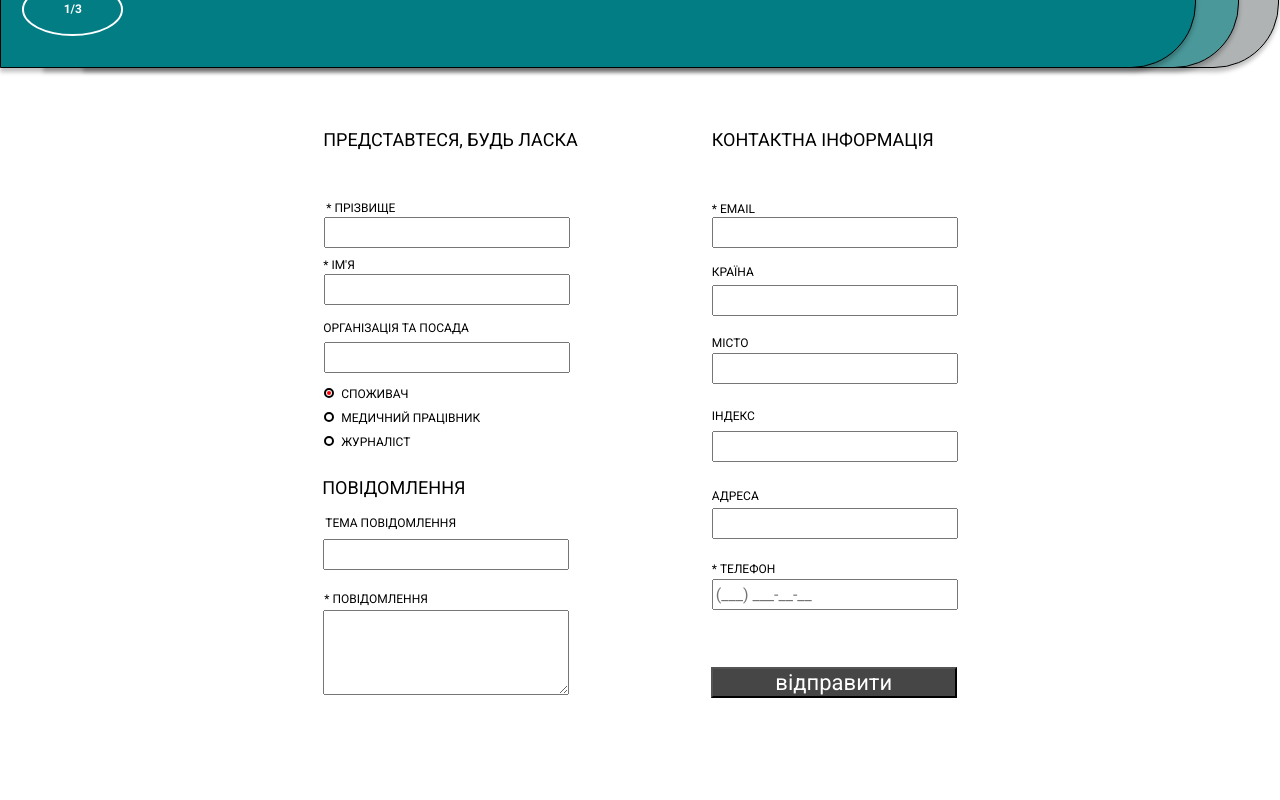
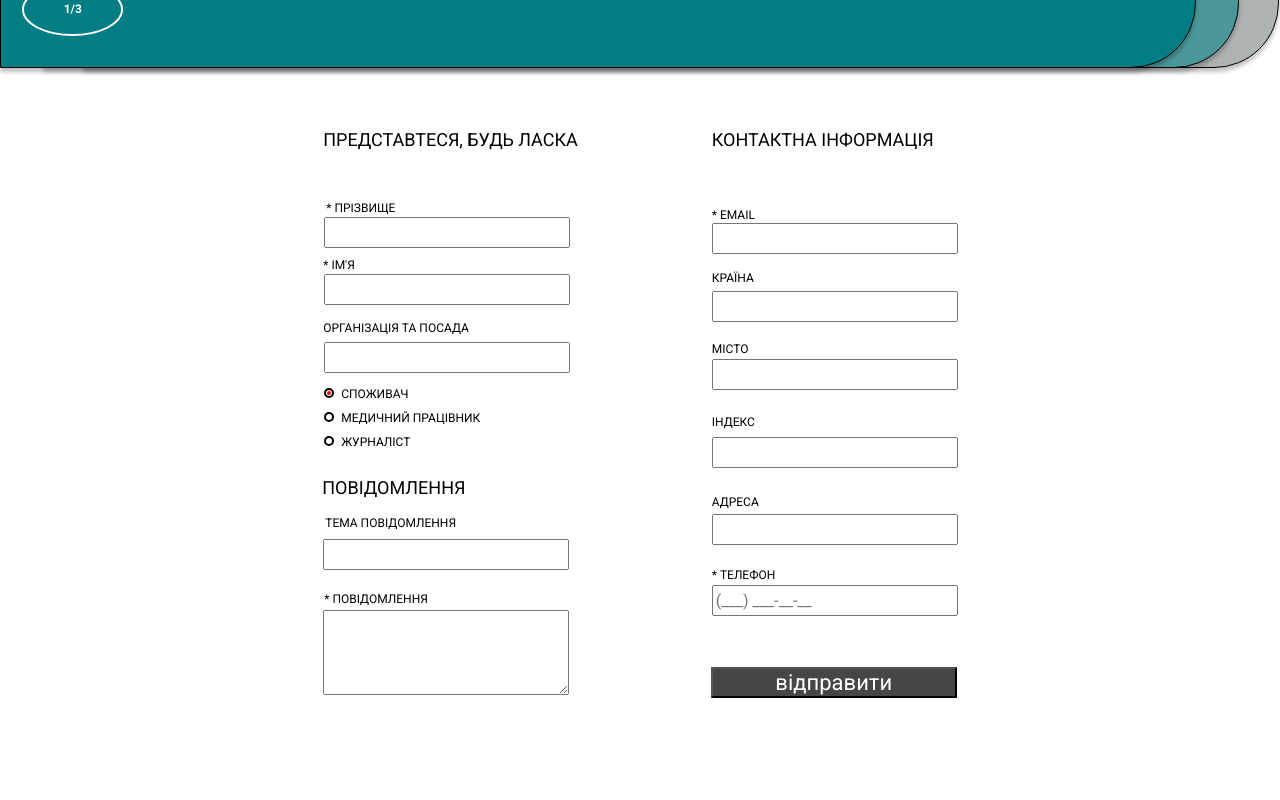
Before and after one commit to AndrewVoloshin/Inchkiev_test_work, a Vue app: page / in a window 1280 px wide. Shown: the part 640-1440 px from the top of the page. Built offline with nearby package versions, Linux system fonts and the light colour scheme; no server answers.

Commit message:
fix: css feed back form

```diff
--- a/src/components/FeedbackForm.vue
+++ b/src/components/FeedbackForm.vue
@@ -301,7 +301,7 @@ input {
 
 .contact__title {
     margin: 0;
-    margin-bottom: 52px;
+    margin-bottom: 58px;
 }
 
 
@@ -478,7 +478,7 @@ textarea {
 
 .contact__container {
     margin-left: 1px;
-    margin-bottom: 57px;
+    margin-bottom: 51px;
 }
 
 input,
```
